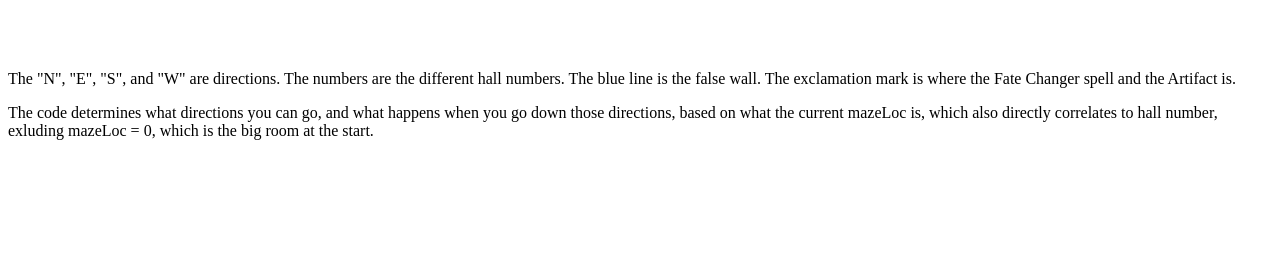
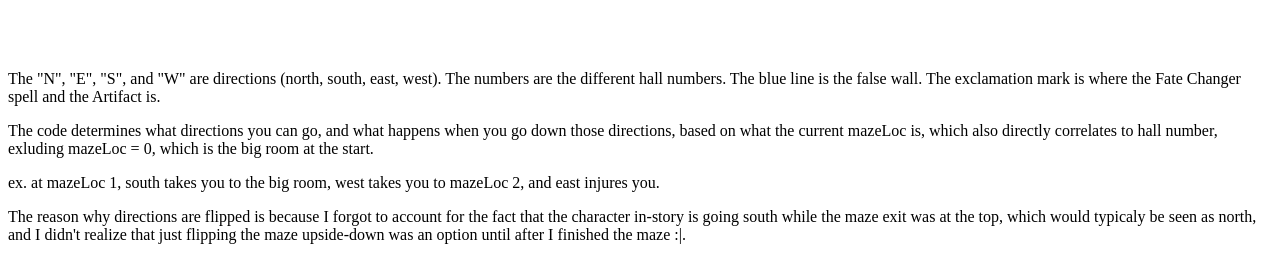
Before and after one commit to hahafunny11/Maze-route, a plain HTML site: page index.html in a window 1280 px wide. Shown: the part 1642-1899 px from the top of the page. Before the commit the page ends 1798 px from the top, so only its background shows below. Drawn offline with Linux system fonts and the light colour scheme.

Commit message:
Update index.html

```diff
--- a/index.html
+++ b/index.html
@@ -3,8 +3,10 @@
 <body>
 
 <img src="maze.png">
-<p>The "N", "E", "S", and "W" are directions. The numbers are the different hall numbers. The blue line is the false wall. The exclamation mark is where the Fate Changer spell and the Artifact is.</p>
+<p>The "N", "E", "S", and "W" are directions (north, south, east, west). The numbers are the different hall numbers. The blue line is the false wall. The exclamation mark is where the Fate Changer spell and the Artifact is.</p>
 <p>The code determines what directions you can go, and what happens when you go down those directions, based on what the current mazeLoc is, which also directly correlates to hall number, exluding mazeLoc = 0, which is the big room at the start.</p>
+<p>ex. at mazeLoc 1, south takes you to the big room, west takes you to mazeLoc 2, and east injures you.</p>
+<p>The reason why directions are flipped is because I forgot to account for the fact that the character in-story is going south while the maze exit was at the top, which would typicaly be seen as north, and I didn't realize that just flipping the maze upside-down was an option until after I finished the maze :|.</p>
 <!--What a curious individual, looking into the source code here!-->
 
 </body>
```
